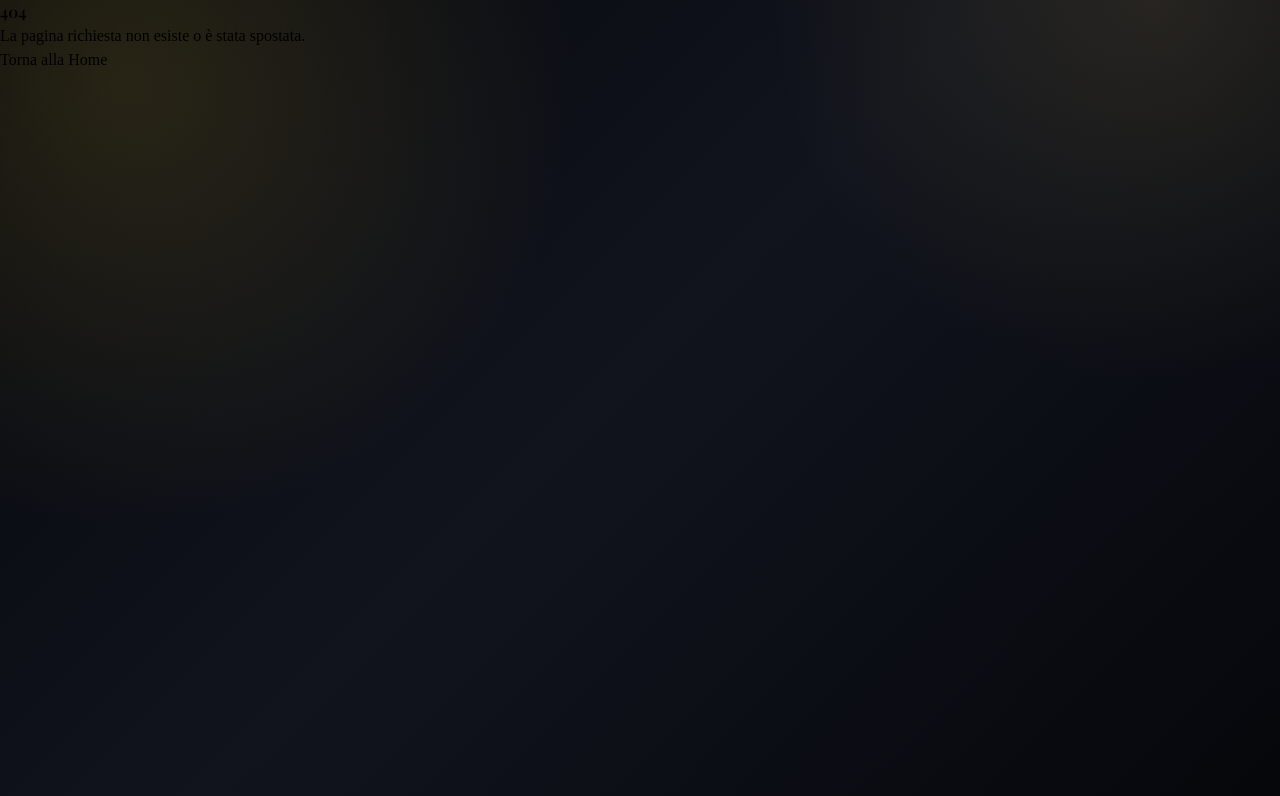
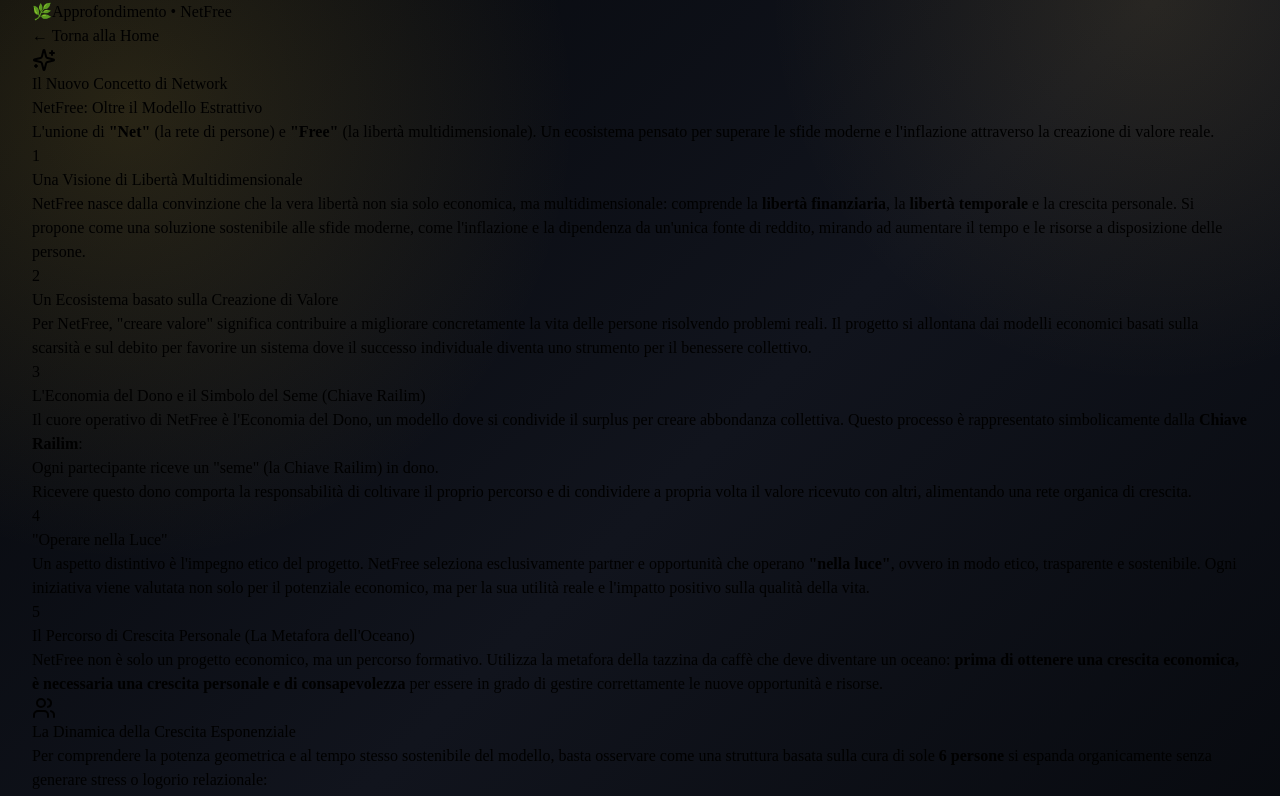
Before and after one commit to railim45-maker/LCR-Netfree-RWA, a React (Vite) app in the folder client/: page /privato/netfree in a window 1280 px wide. Before the commit this address had no page. Shown: the top 796 px of the page. Built offline with nearby package versions, Linux system fonts and the light colour scheme.

Commit message:
Update App.tsx

```diff
--- a/client/src/App.tsx
+++ b/client/src/App.tsx
@@ -2,6 +2,7 @@ import { Switch, Route } from "wouter";
 import Home from "@/pages/Home";
 import ClubDeal from "@/pages/ClubDeal";
 import RoleDetail from "@/pages/RoleDetail";
+import NetFreeDeepDive from "@/pages/NetFreeDeepDive";
 import EconomiaDonoPage from "@/pages/EconomiaDonoPage";
 import TokenizzazionePage from "@/pages/TokenizzazionePage";
 
@@ -11,6 +12,7 @@ export default function App() {
       <Route path="/" component={Home} />
       <Route path="/club-deal" component={ClubDeal} />
       <Route path="/ruolo/:id" component={RoleDetail} />
+      <Route path="/privato/netfree" component={NetFreeDeepDive} />
       <Route path="/privato/economia-dono" component={EconomiaDonoPage} />
       <Route path="/privato/tokenizzazione-rwa" component={TokenizzazionePage} />
       <Route>
```
